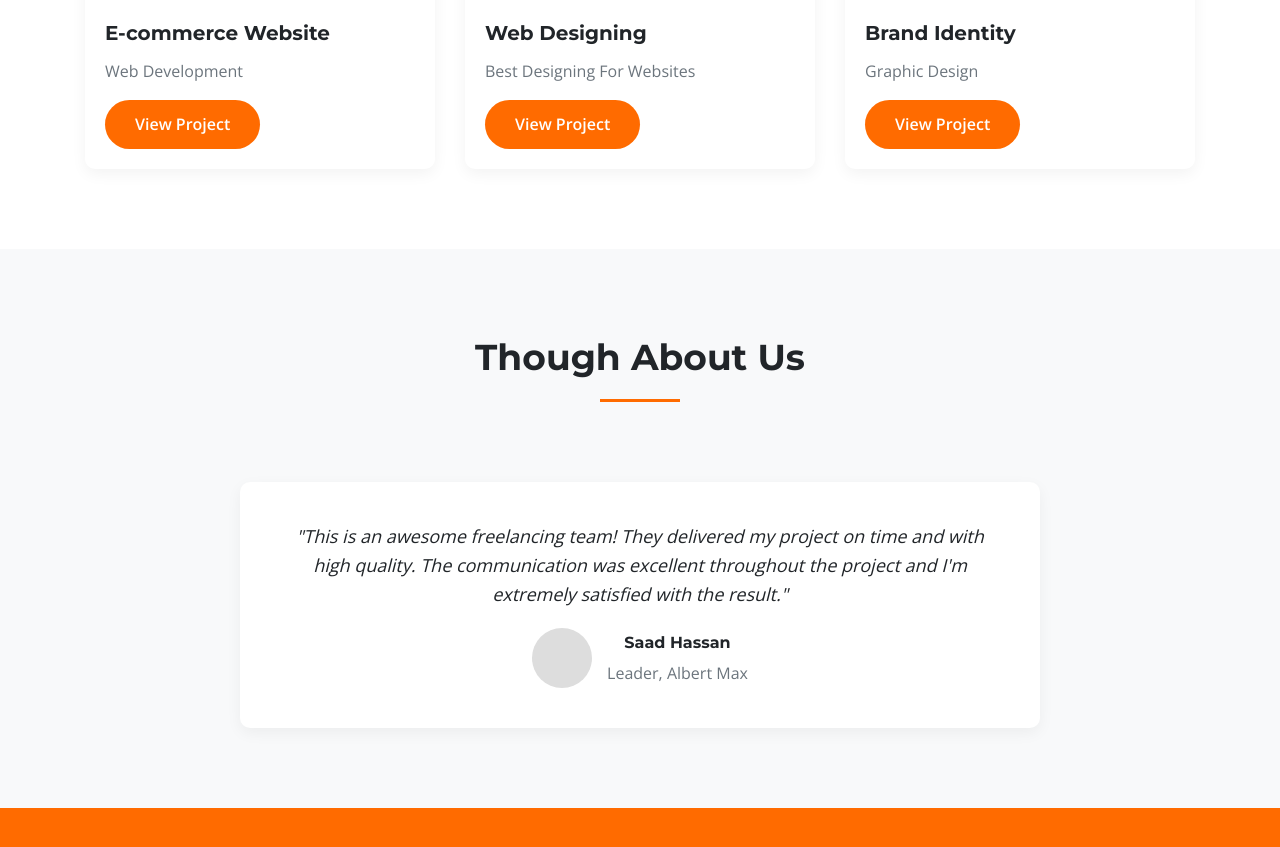
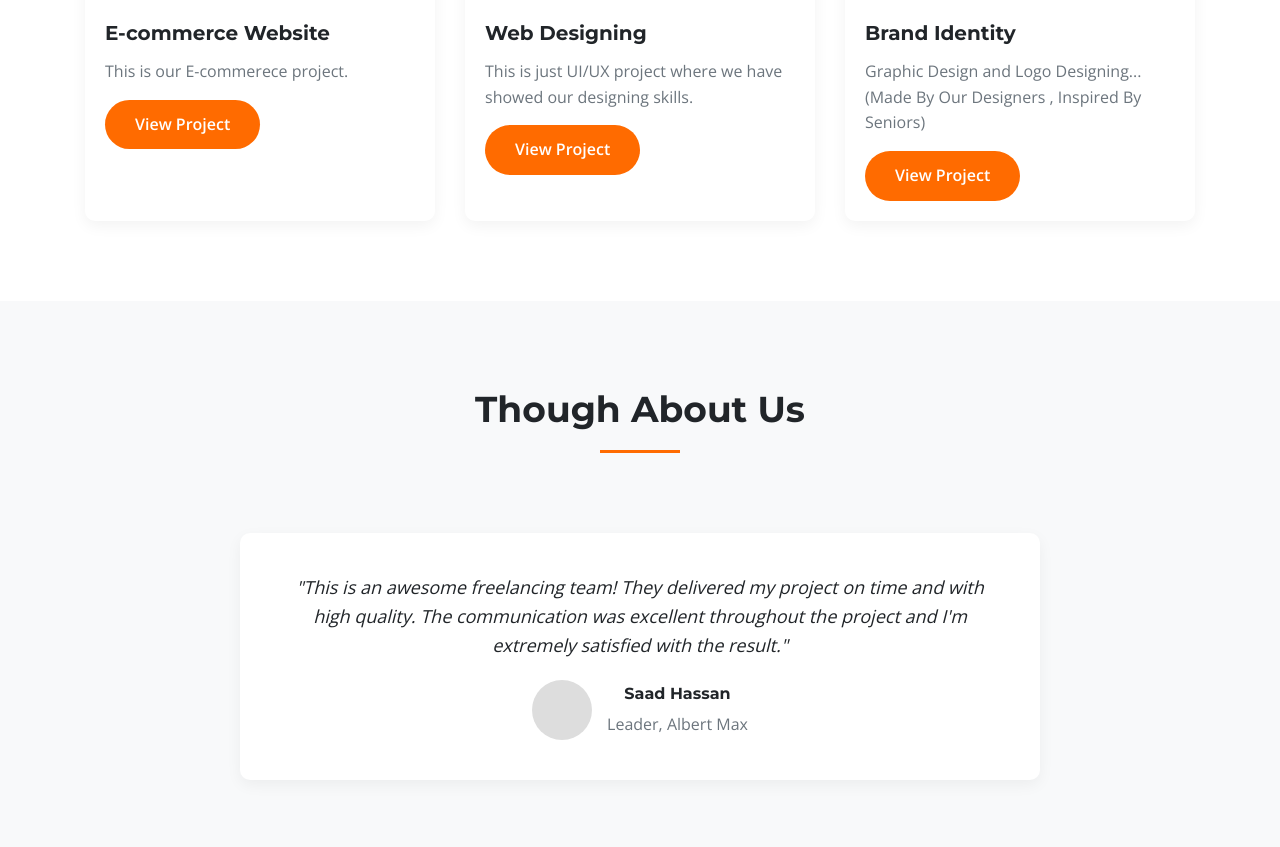
Before and after one commit to ST-BUSSINESS-WORKSPACE/Albert-Max, a plain HTML site: page index.html in a window 1280 px wide. Shown: the part 1625-2472 px from the top of the page. Drawn offline with nearby package versions, Linux system fonts and the light colour scheme.

Commit message:
Updated the old index.html

```diff
--- a/index.html
+++ b/index.html
@@ -94,7 +94,7 @@
                     </div>
                     <div class="portfolio-content">
                         <h3>E-commerce Website</h3>
-                        <p>Web Development</p>
+                        <p>This is our E-commerece project.</p>
                         <a target+'_blank' href="https://st-bussiness-workspace.github.io/E-Commerece/"class="btn btn-primary">View Project</a>
                     </div>
                 </div>
@@ -104,7 +104,7 @@
                     </div>
                     <div class="portfolio-content">
                         <h3>Web Designing</h3>
-                        <p>Best Designing For Websites</p>
+                        <p>This is just UI/UX project where we have showed our designing skills.</p>
                         <a target="_blank" href="https://st-bussiness-workspace.github.io/Web-Design/" class="btn btn-primary">View Project</a>
                     </div>
                 </div>
@@ -114,7 +114,7 @@
                     </div>
                     <div class="portfolio-content">
                         <h3>Brand Identity</h3>
-                        <p>Graphic Design</p>
+                        <p>Graphic Design and Logo Designing...(Made By Our Designers , Inspired By Seniors)</p>
                         <a target="_blank" href="https://st-bussiness-workspace.github.io/Logo-Showcase/" class="btn btn-primary">View Project</a>
                     </div>
                 </div>
```
